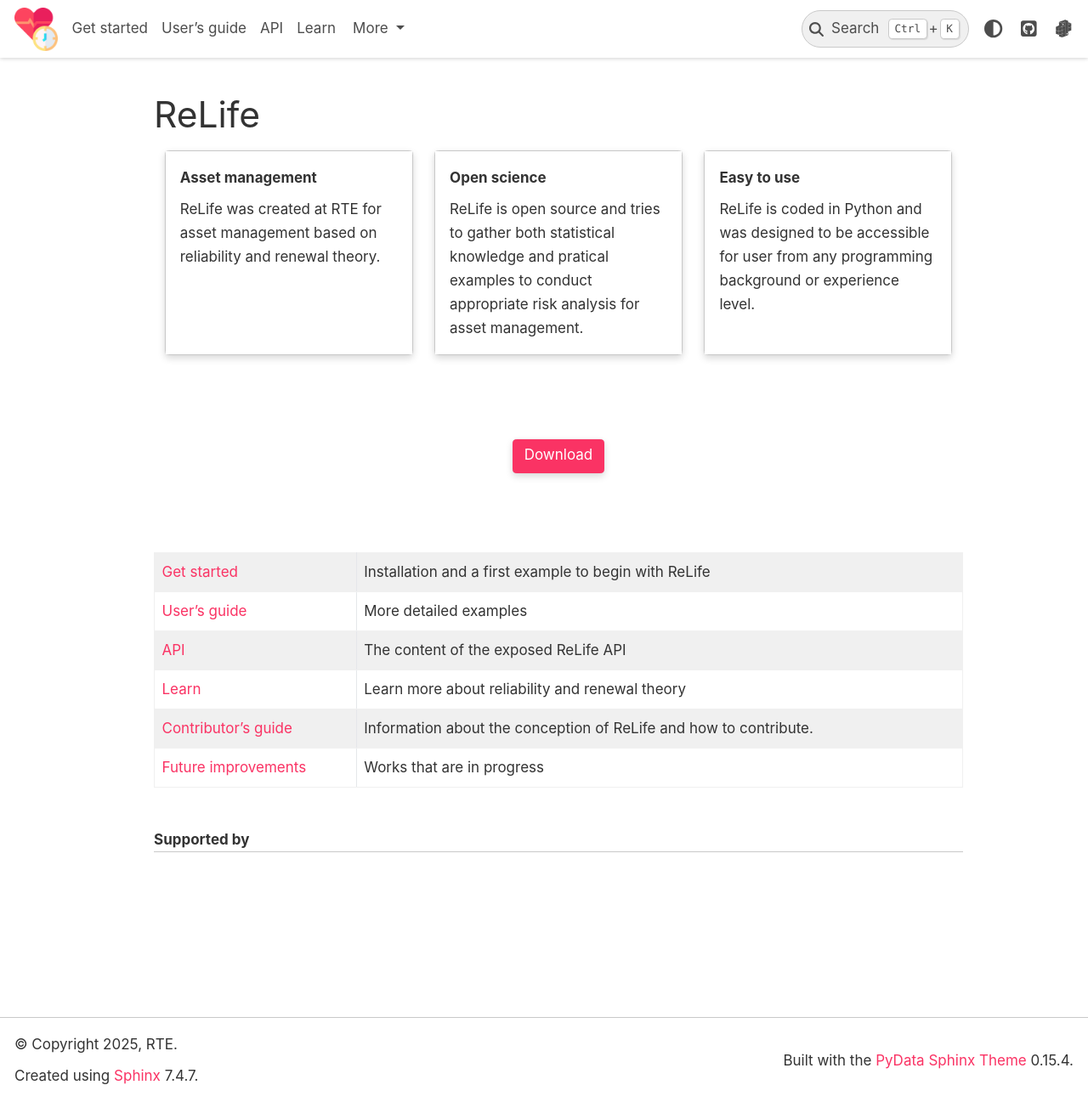
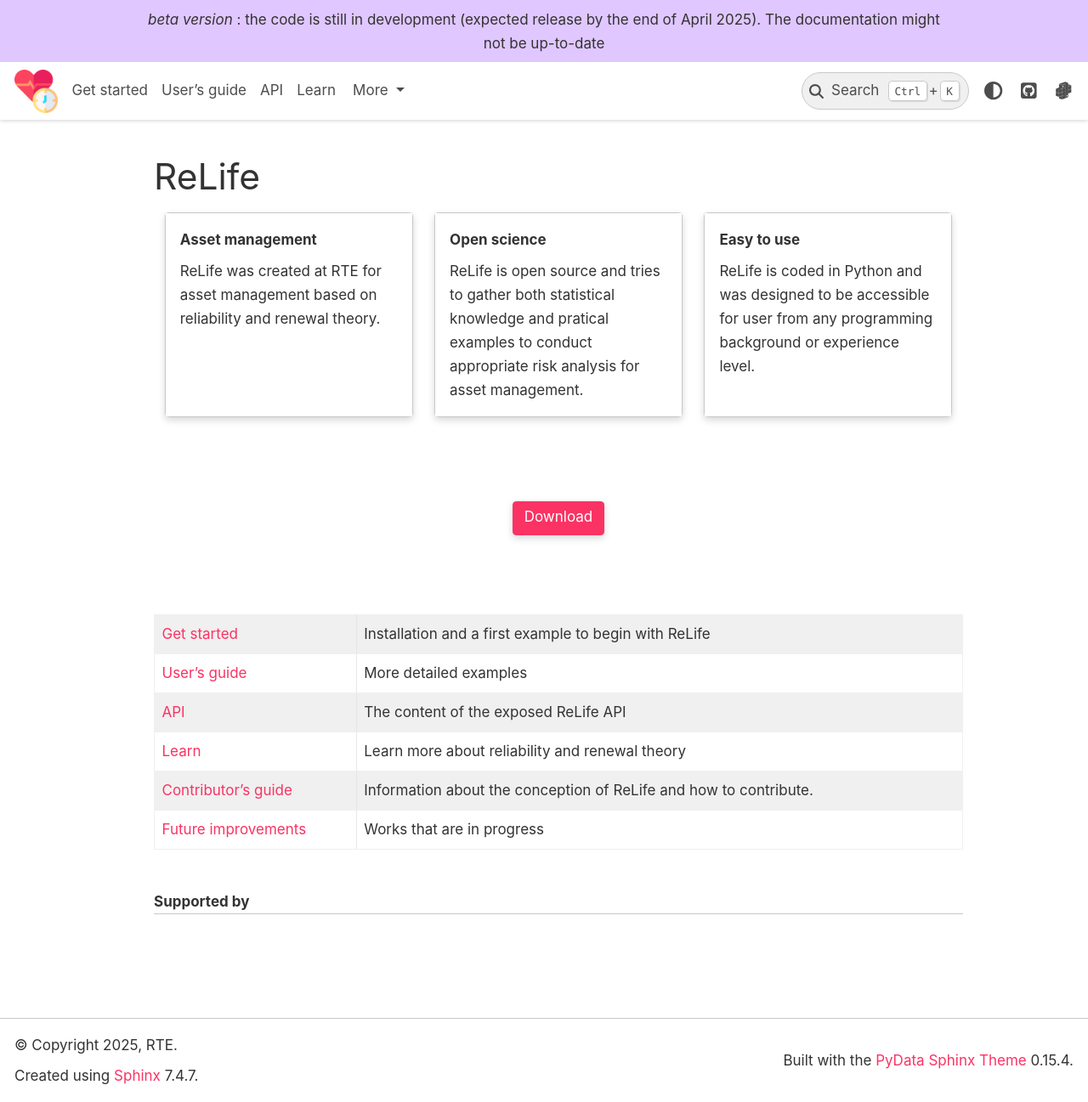
Before and after one commit to rte-france/relife, a Sphinx documentation site: the page built from doc/source/index.rst, in a window 1280 px wide and 1297 px high. Shown: the whole window at 85% size. Built offline with Sphinx 7.4.7 and the PyData theme 0.15.4, drawn with Linux system fonts in a browser that asks for light colours.

Commit message:
adding announcement banner

```diff
--- a/doc/source/conf.py
+++ b/doc/source/conf.py
@@ -78,7 +78,7 @@ html_js_files = ["custom-icon.js"]
 html_css_files = ["css/custom.css"]  # custom css to change some colors
 
 html_theme_options = {
-    # "announcement": "<em>beta version</em> New ReLife documentation in progress",  # annoucement bar
+    "announcement": "<em>beta version</em> : the code is still in development (expected release by the end of April 2025). The documentation might not be up-to-date",  # annoucement bar
     "navigation_with_keys": False,
     "navbar_align": "left",  # align to the left header bar sections
     "header_links_before_dropdown": 4,  # control the number of section displayed in the header bar
```
